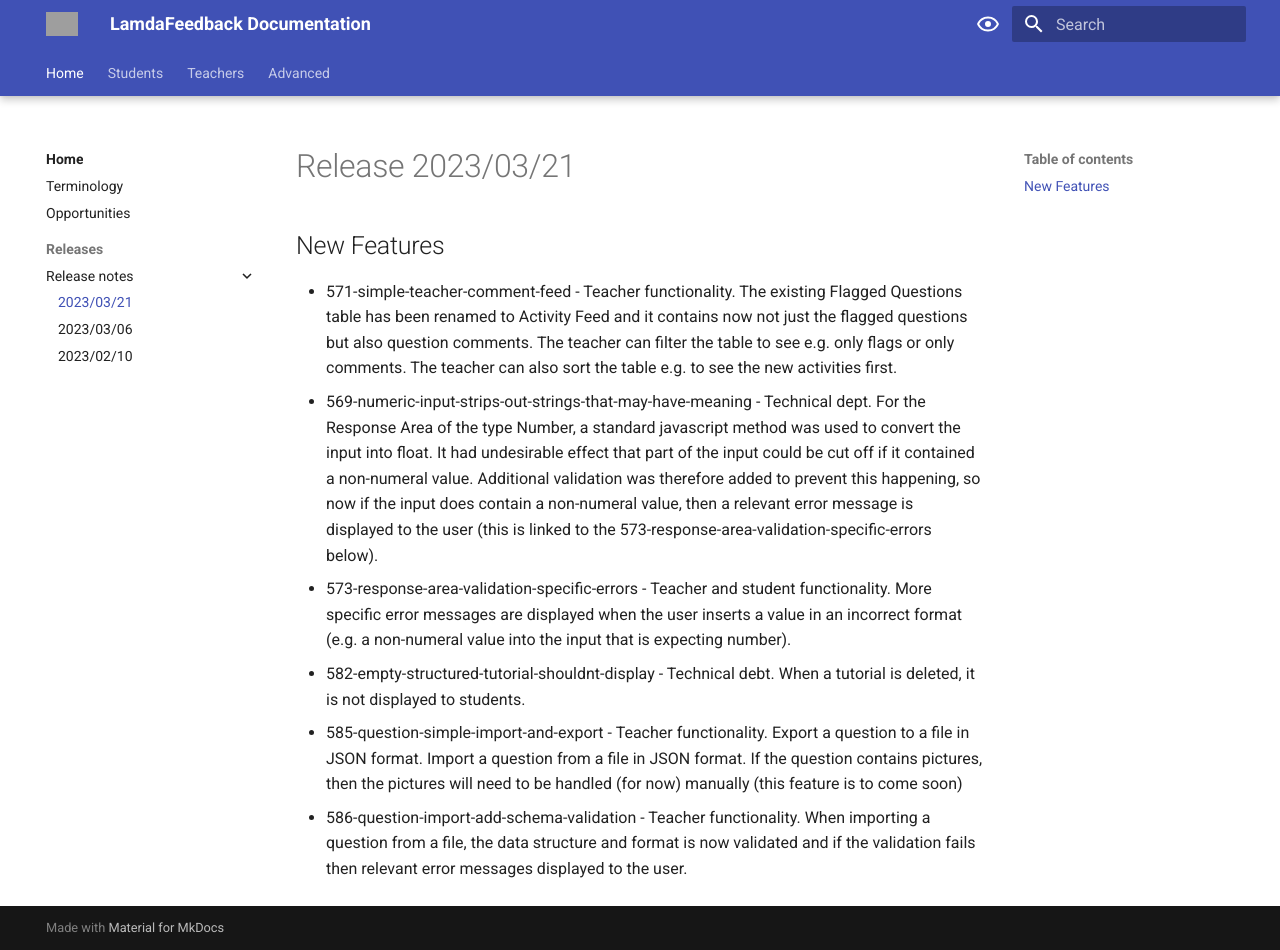
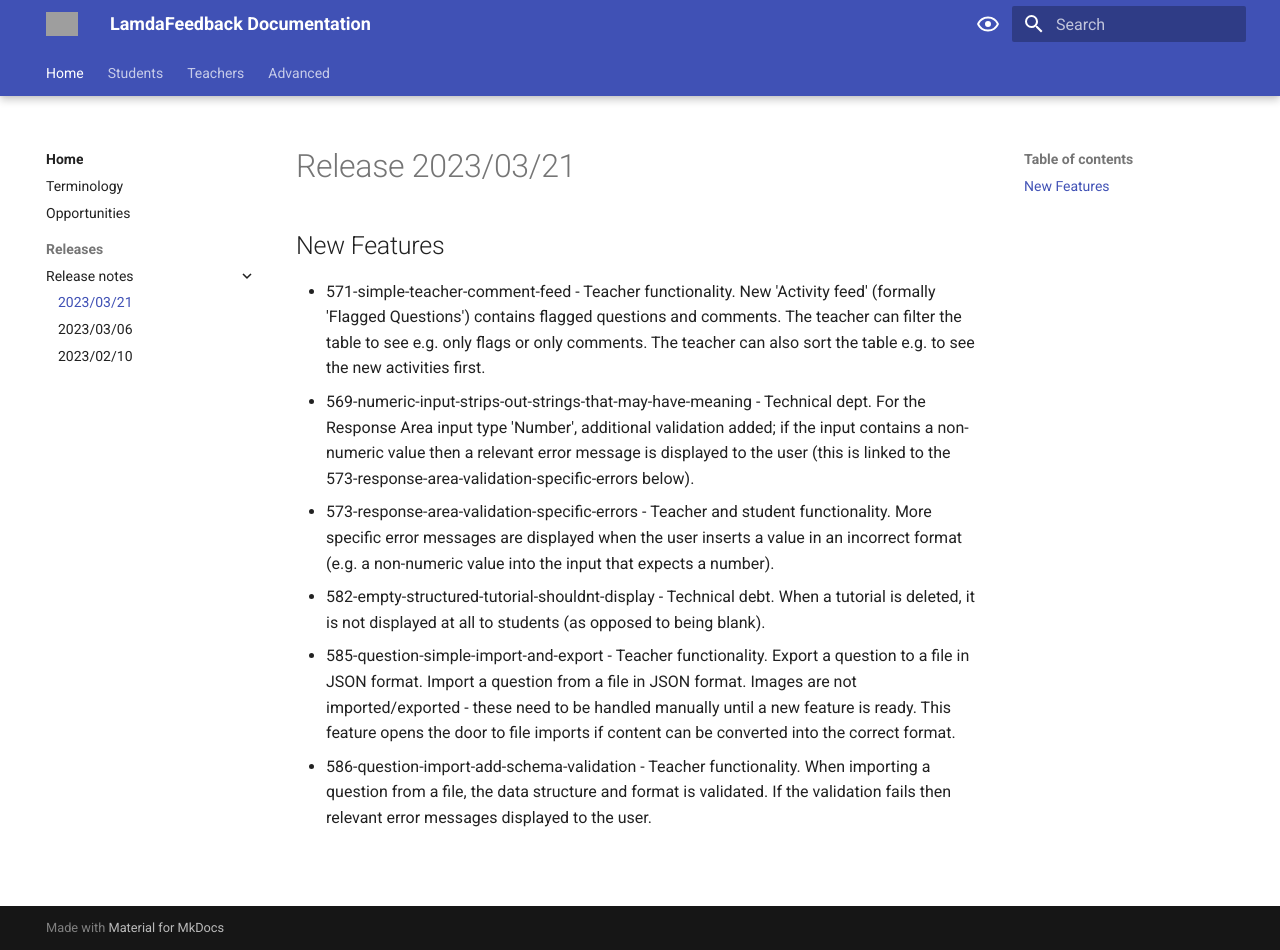
Before and after one commit to lambda-feedback/user-documentation, an MkDocs documentation site: the page built from docs/releases/release_2023_03_21.md, in a window 1280 px wide and 950 px high. Built offline with MkDocs 1.6.1 and Material for MkDocs 9.7.7, drawn with Linux system fonts in a browser that asks for light colours; grey boxes are pictures that could not be loaded.

Commit message:
Release-notes-tweaks

```diff
--- a/docs/releases/release_2023_03_21.md
+++ b/docs/releases/release_2023_03_21.md
@@ -2,9 +2,9 @@
 
 ## New Features
 
-- 571-simple-teacher-comment-feed - Teacher functionality. The existing Flagged Questions table has been renamed to Activity Feed and it contains now not just the flagged questions but also question comments. The teacher can filter the table to see e.g. only flags or only comments. The teacher can also sort the table e.g. to see the new activities first.
-- 569-numeric-input-strips-out-strings-that-may-have-meaning - Technical dept. For the Response Area of the type Number, a standard javascript method was used to convert the input into float. It had undesirable effect that part of the input could be cut off if it contained a non-numeral value. Additional validation was therefore added to prevent this happening, so now if the input does contain a non-numeral value, then a relevant error message is displayed to the user (this is linked to the 573-response-area-validation-specific-errors below).
-- 573-response-area-validation-specific-errors - Teacher and student functionality. More specific error messages are displayed when the user inserts a value in an incorrect format (e.g. a non-numeral value into the input that is expecting number).
-- 582-empty-structured-tutorial-shouldnt-display - Technical debt. When a tutorial is deleted, it is not displayed to students.
-- 585-question-simple-import-and-export - Teacher functionality. Export a question to a file in JSON format. Import a question from a file in JSON format. If the question contains pictures, then the pictures will need to be handled (for now) manually (this feature is to come soon)
-- 586-question-import-add-schema-validation - Teacher functionality. When importing a question from a file, the data structure and format is now validated and if the validation fails then relevant error messages displayed to the user.
+- 571-simple-teacher-comment-feed - Teacher functionality. New 'Activity feed' (formally 'Flagged Questions') contains flagged questions and comments. The teacher can filter the table to see e.g. only flags or only comments. The teacher can also sort the table e.g. to see the new activities first.
+- 569-numeric-input-strips-out-strings-that-may-have-meaning - Technical dept. For the Response Area input type 'Number', additional validation added; if the input contains a non-numeric value then a relevant error message is displayed to the user (this is linked to the 573-response-area-validation-specific-errors below).
+- 573-response-area-validation-specific-errors - Teacher and student functionality. More specific error messages are displayed when the user inserts a value in an incorrect format (e.g. a non-numeric value into the input that expects a number).
+- 582-empty-structured-tutorial-shouldnt-display - Technical debt. When a tutorial is deleted, it is not displayed at all to students (as opposed to being blank).
+- 585-question-simple-import-and-export - Teacher functionality. Export a question to a file in JSON format. Import a question from a file in JSON format. Images are not imported/exported - these need to be handled manually until a new feature is ready. This feature opens the door to file imports if content can be converted into the correct format.
+- 586-question-import-add-schema-validation - Teacher functionality. When importing a question from a file, the data structure and format is validated. If the validation fails then relevant error messages displayed to the user.
```
